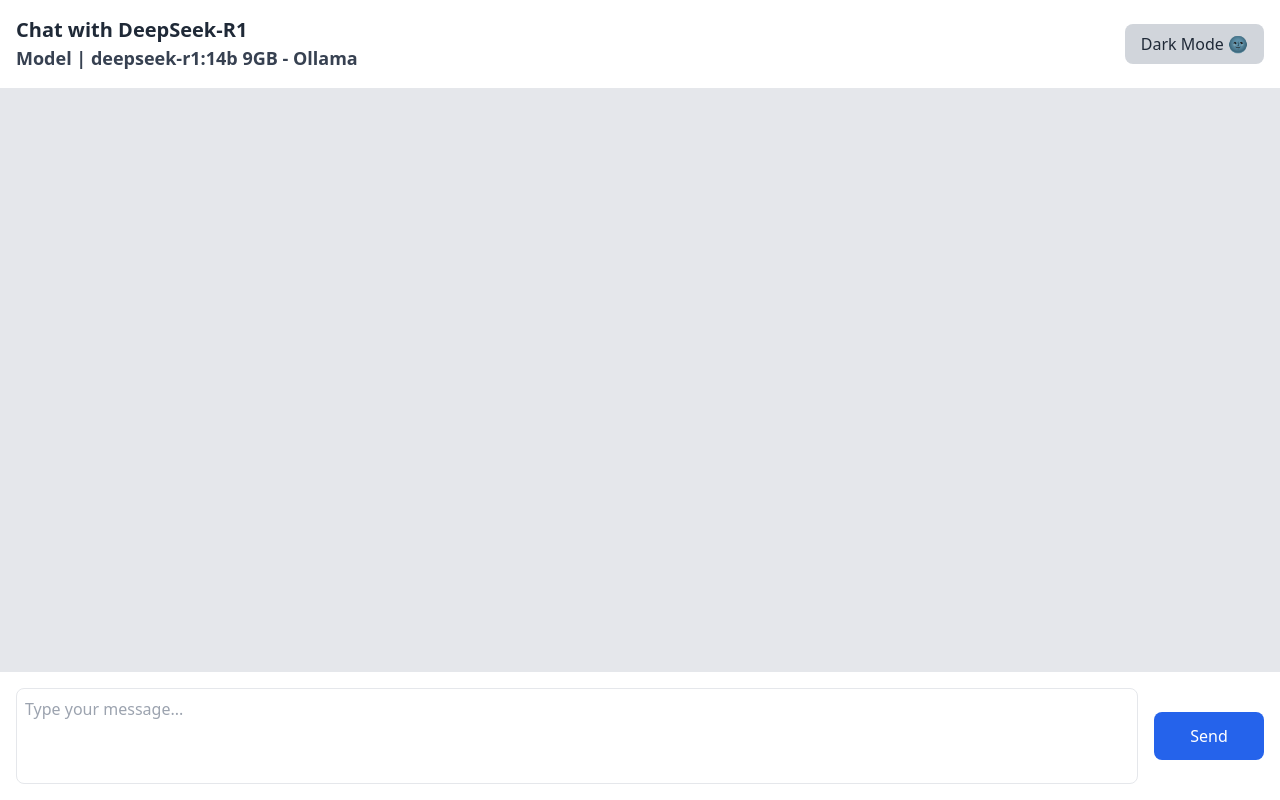
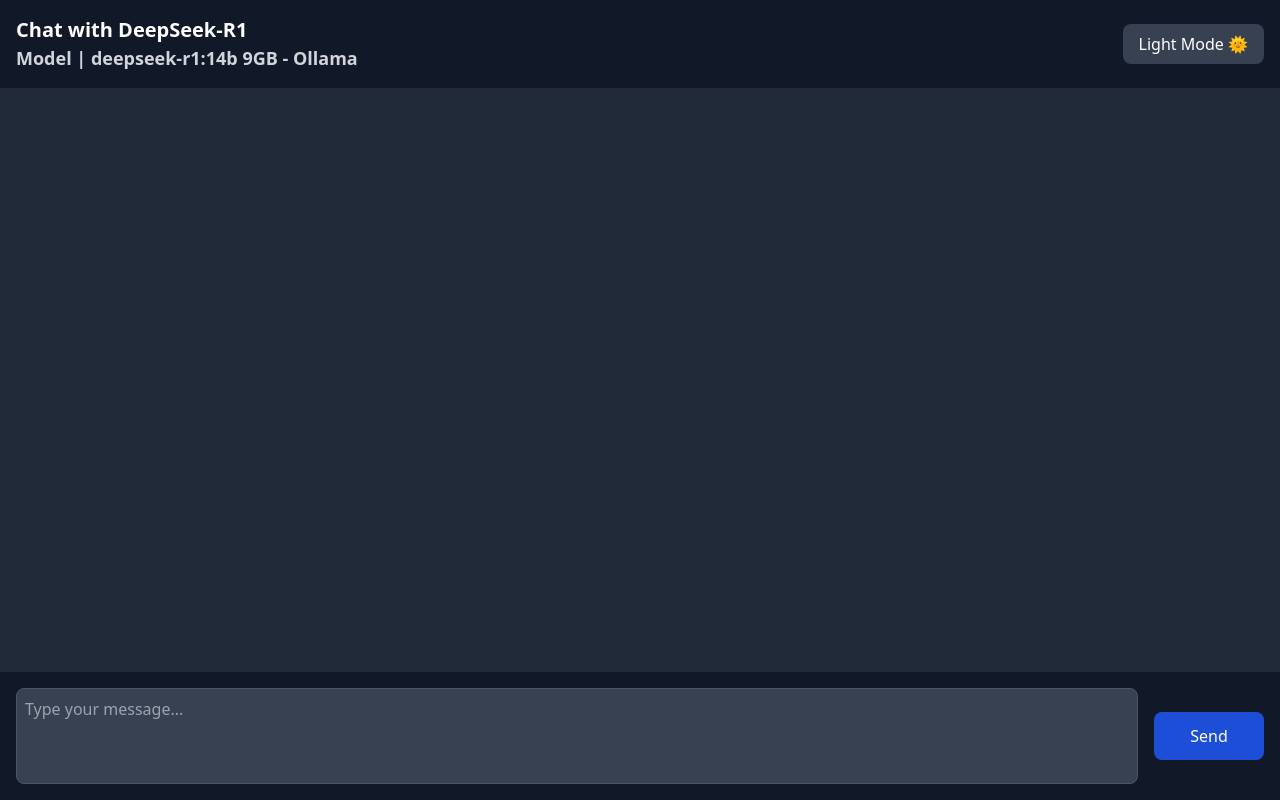
Before and after one commit to RatimbumCode/local-ai-chatbot, a Next.js app: page / in a window 1280 px wide. Built offline with nearby package versions, Linux system fonts and the light colour scheme.

Commit message:
organize main code on components

```diff
--- a/src/app/page.tsx
+++ b/src/app/page.tsx
@@ -1,7 +1,9 @@
 'use client';
 
 import { useState } from 'react';
-import ReactMarkdown from 'react-markdown';
+import Header from '@/components/Header';
+import MessageList from '@/components/MessageList';
+import InputSection from '@/components/InputSection';
 
 interface Message {
   id: string;
@@ -14,7 +16,7 @@
   const [input, setInput] = useState('');
   const [loading, setLoading] = useState(false);
   const [responseTime, setResponseTime] = useState<number | null>(null);
-  const [darkMode, setDarkMode] = useState(false);
+  const [darkMode, setDarkMode] = useState(true);
 
   const handleSubmit = async () => {
     if (!input.trim()) return;
@@ -65,12 +67,6 @@
     }
   };
 
-  const formatResponseTime = (time: number) => {
-    const seconds = Math.floor(time / 1000);
-    const milliseconds = time % 1000;
-    return `${seconds}.${milliseconds} seconds`;
-  };
-
   const toggleDarkMode = () => {
     setDarkMode(!darkMode);
   };
@@ -79,98 +75,18 @@
     <div
       className={`flex flex-col h-screen ${darkMode ? 'bg-gray-800' : 'bg-gray-200'} items-center`}
     >
-      <div
-        className={`p-4 shadow-sm w-full ${darkMode ? 'bg-gray-900' : 'bg-white'}`}
-      >
-        <div className="flex justify-between items-center">
-          <div>
-            <h1
-              className={`text-xl font-bold ${darkMode ? 'text-white' : 'text-gray-800'}`}
-            >
-              Chat with DeepSeek-R1
-            </h1>
-            <h2
-              className={`text-lg font-bold ${darkMode ? 'text-gray-300' : 'text-gray-700'}`}
-            >
-              Model | deepseek-r1:14b 9GB - Ollama
-            </h2>
-          </div>
-          <button
-            type="button"
-            onClick={toggleDarkMode}
-            className={`px-4 py-2 rounded-lg ${darkMode ? 'bg-gray-700 text-white' : 'bg-gray-300 text-gray-800'}`}
-          >
-            {darkMode ? 'Light Mode 🌞' : 'Dark Mode 🌚'}
-          </button>
-        </div>
-      </div>
+      <Header darkMode={darkMode} toggleDarkMode={toggleDarkMode} />
 
-      <div
-        className={`flex-1 overflow-y-auto p-4 space-y-4 w-full max-w-screen-xl ${darkMode ? 'bg-gray-800' : 'bg-gray-200'}`}
-      >
-        {messages.map((message) => (
-          <div
-            key={message.id}
-            className={`flex ${message.role === 'user' ? 'justify-end' : 'justify-start'}`}
-          >
-            <div
-              className={`max-w-screen-xl p-4 rounded-lg ${message.role === 'user' ? 'bg-blue-600 text-white' : darkMode ? 'bg-gray-600 text-white' : 'bg-gray-50 border border-gray-200'}`}
-            >
-              {message.role === 'assistant' ? (
-                <ReactMarkdown className="text-sm">
-                  {message.content}
-                </ReactMarkdown>
-              ) : (
-                <p className="text-sm">{message.content}</p>
-              )}
-            </div>
-          </div>
-        ))}
-        {loading && (
-          <div className="flex justify-start">
-            <div
-              className={`max-w-screen-xl p-4 rounded-lg ${darkMode ? 'bg-gray-600 text-white' : 'bg-gray-50 border border-gray-200'}`}
-            >
-              <p
-                className={`text-sm animate-pulse ${darkMode ? 'bg-gray-600 text-blue-200' : 'bg-gray-50 text-blue-800'}`}
-              >
-                Thinking ✨
-              </p>
-            </div>
-          </div>
-        )}
-      </div>
+      <MessageList messages={messages} loading={loading} darkMode={darkMode} />
 
-      <div className={`p-4 w-full ${darkMode ? 'bg-gray-900' : 'bg-white'}`}>
-        <div className="max-w-screen-xl mx-auto">
-          <div className="flex space-x-4 items-center">
-            <textarea
-              value={input}
-              onChange={(e) => setInput(e.target.value)}
-              placeholder="Type your message..."
-              className={`flex-1 p-2 border rounded-lg focus:outline-none focus:ring-2 ${darkMode ? 'bg-gray-700 text-white border-gray-600 focus:ring-gray-500' : 'focus:ring-blue-500'} resize-none h-24`}
-              disabled={loading}
-            />
-
-            <button
-              type="submit"
-              onClick={handleSubmit}
-              disabled={loading || !input.trim()}
-              className={`w-[110px] h-12 px-4 py-2 ${darkMode ? 'bg-blue-700 text-white' : 'bg-blue-600 text-white'} rounded-lg hover:bg-blue-700 ${loading ? 'opacity-50 cursor-not-allowed' : ''}`}
-            >
-              {loading ? 'Processing' : 'Send'}
-            </button>
-          </div>
-
-          {responseTime !== null && (
-            <p
-              className={`text-sm mt-2 ${darkMode ? 'text-gray-300' : 'text-gray-600'}`}
-            >
-              Response time: {formatResponseTime(responseTime)}
-            </p>
-          )}
-        </div>
-      </div>
+      <InputSection
+        input={input}
+        setInput={setInput}
+        handleSubmit={handleSubmit}
+        loading={loading}
+        darkMode={darkMode}
+        responseTime={responseTime}
+      />
     </div>
   );
 }
--- /dev/null
+++ b/src/components/Header.tsx
@@ -0,0 +1,38 @@
+import React from 'react';
+
+interface HeaderProps {
+  darkMode: boolean;
+  toggleDarkMode: () => void;
+}
+
+const Header: React.FC<HeaderProps> = ({ darkMode, toggleDarkMode }) => {
+  return (
+    <div
+      className={`p-4 shadow-sm w-full ${darkMode ? 'bg-gray-900' : 'bg-white'}`}
+    >
+      <div className="flex justify-between items-center">
+        <div>
+          <h1
+            className={`text-xl font-bold ${darkMode ? 'text-white' : 'text-gray-800'}`}
+          >
+            Chat with DeepSeek-R1
+          </h1>
+          <h2
+            className={`text-lg font-bold ${darkMode ? 'text-gray-300' : 'text-gray-700'}`}
+          >
+            Model | deepseek-r1:14b 9GB - Ollama
+          </h2>
+        </div>
+        <button
+          type="button"
+          onClick={toggleDarkMode}
+          className={`px-4 py-2 rounded-lg ${darkMode ? 'bg-gray-700 text-white' : 'bg-gray-300 text-gray-800'}`}
+        >
+          {darkMode ? 'Light Mode 🌞' : 'Dark Mode 🌚'}
+        </button>
+      </div>
+    </div>
+  );
+};
+
+export default Header;
--- /dev/null
+++ b/src/components/InputSection.tsx
@@ -0,0 +1,60 @@
+import React from 'react';
+
+interface InputSectionProps {
+  input: string;
+  setInput: (input: string) => void;
+  handleSubmit: () => void;
+  loading: boolean;
+  darkMode: boolean;
+  responseTime: number | null;
+}
+
+const formatResponseTime = (time: number) => {
+  const seconds = Math.floor(time / 1000);
+  const milliseconds = time % 1000;
+  return `${seconds}.${milliseconds} seconds`;
+};
+
+const InputSection: React.FC<InputSectionProps> = ({
+  input,
+  setInput,
+  handleSubmit,
+  loading,
+  darkMode,
+  responseTime,
+}) => {
+  return (
+    <div className={`p-4 w-full ${darkMode ? 'bg-gray-900' : 'bg-white'}`}>
+      <div className="max-w-screen-xl mx-auto">
+        <div className="flex space-x-4 items-center">
+          <textarea
+            value={input}
+            onChange={(e) => setInput(e.target.value)}
+            placeholder="Type your message..."
+            className={`flex-1 p-2 border rounded-lg focus:outline-none focus:ring-2 ${darkMode ? 'bg-gray-700 text-white border-gray-600 focus:ring-gray-500' : 'focus:ring-blue-500'} resize-none h-24`}
+            disabled={loading}
+          />
+
+          <button
+            type="submit"
+            onClick={handleSubmit}
+            disabled={loading || !input.trim()}
+            className={`w-[110px] h-12 px-4 py-2 ${darkMode ? 'bg-blue-700 text-white' : 'bg-blue-600 text-white'} rounded-lg hover:bg-blue-700 ${loading ? 'opacity-50 cursor-not-allowed' : ''}`}
+          >
+            {loading ? 'Processing' : 'Send'}
+          </button>
+        </div>
+
+        {responseTime !== null && (
+          <p
+            className={`text-sm mt-2 ${darkMode ? 'text-gray-300' : 'text-gray-600'}`}
+          >
+            Response time: {formatResponseTime(responseTime)}
+          </p>
+        )}
+      </div>
+    </div>
+  );
+};
+
+export default InputSection;
--- /dev/null
+++ b/src/components/MessageList.tsx
@@ -0,0 +1,60 @@
+import React from 'react';
+import ReactMarkdown from 'react-markdown';
+
+interface Message {
+  id: string;
+  role: string;
+  content: string;
+}
+
+interface MessageListProps {
+  messages: Message[];
+  loading: boolean;
+  darkMode: boolean;
+}
+
+const MessageList: React.FC<MessageListProps> = ({
+  messages,
+  loading,
+  darkMode,
+}) => {
+  return (
+    <div
+      className={`flex-1 overflow-y-auto p-4 space-y-4 w-full max-w-screen-xl ${darkMode ? 'bg-gray-800' : 'bg-gray-200'}`}
+    >
+      {messages.map((message) => (
+        <div
+          key={message.id}
+          className={`flex ${message.role === 'user' ? 'justify-end' : 'justify-start'}`}
+        >
+          <div
+            className={`max-w-screen-xl p-4 rounded-lg ${message.role === 'user' ? 'bg-blue-600 text-white' : darkMode ? 'bg-gray-700 text-white' : 'bg-gray-50 border border-gray-200'}`}
+          >
+            {message.role === 'assistant' ? (
+              <ReactMarkdown className="text-sm">
+                {message.content}
+              </ReactMarkdown>
+            ) : (
+              <p className="text-sm">{message.content}</p>
+            )}
+          </div>
+        </div>
+      ))}
+      {loading && (
+        <div className="flex justify-start">
+          <div
+            className={`max-w-screen-xl p-4 rounded-lg ${darkMode ? 'bg-gray-700 text-white' : 'bg-gray-50 border border-gray-200'}`}
+          >
+            <p
+              className={`text-sm animate-pulse ${darkMode ? 'bg-gray-700 text-blue-200' : 'bg-gray-50 text-blue-800'}`}
+            >
+              Thinking ✨
+            </p>
+          </div>
+        </div>
+      )}
+    </div>
+  );
+};
+
+export default MessageList;
```
